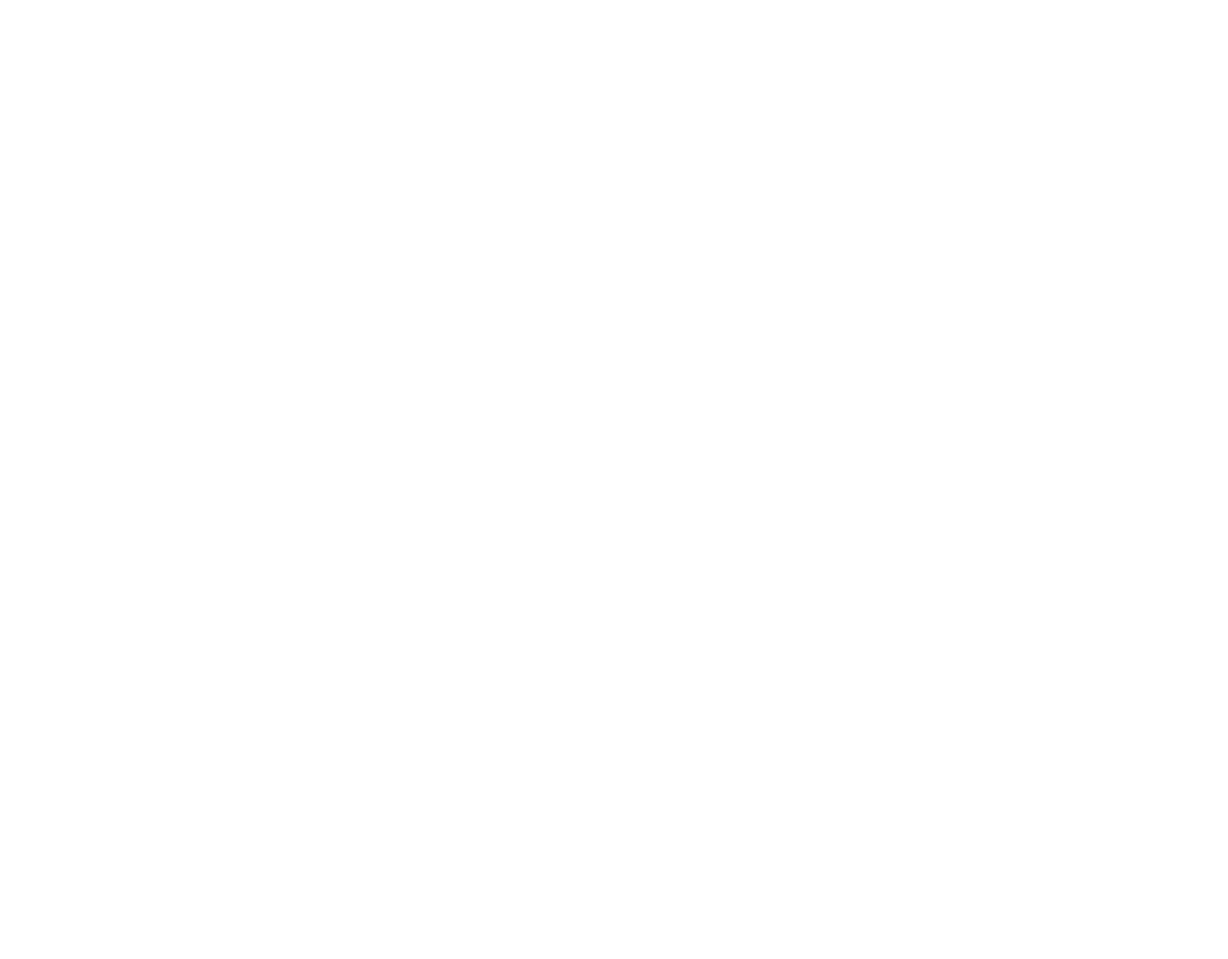
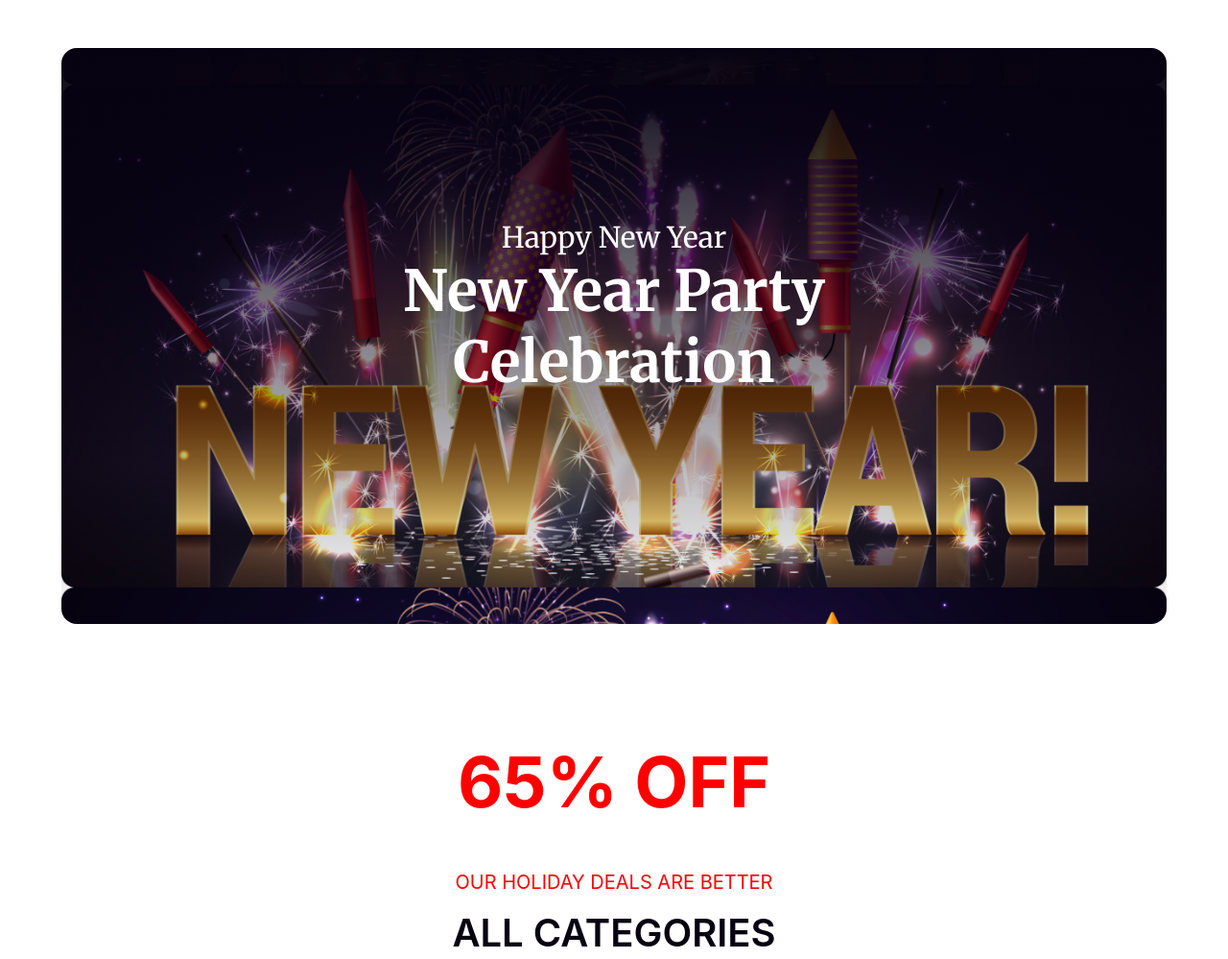
Before and after one commit to nusrat889/new-assiagment-1, a plain HTML site: page index.html in a window 1280 px wide. Shown: the top 999 px of the page at 96% size. Before the commit the page ends 800 px from the top, so only its background shows below. Drawn offline with Linux system fonts and the light colour scheme.

Commit message:
added header section

```diff
--- a/index.html
+++ b/index.html
@@ -4,8 +4,33 @@
     <meta charset="UTF-8">
     <meta name="viewport" content="width=device-width, initial-scale=1.0">
     <title>New Year New Mission</title>
+    <link rel="stylesheet" href="styles/style.css">
 </head>
 <body>
+    <header class="header">
+        <div class="first-section">
+            <div class="title">
+                <h3> Happy New Year </h3>
+                <h1>New Year Party Celebration</h1>
 
+            </div>
+        </div>
+        <section>
+        <div class="deal">
+            <h1> 65% OFF </h1>
+            <p>OUR HOLIDAY DEALS ARE BETTER</p>
+            <h3>ALL CATEGORIES </h3>
+               </div>
+               <div class="deal-img">
+            <img class="img" src="resources/New Year Photo.png" alt="">
+     </div>
+    </section>
+    </header>
+    <main>
+
+    </main>
+    <footer>
+
+    </footer>
 </body>
 </html>
--- a/styles/style.css
+++ b/styles/style.css
@@ -0,0 +1,74 @@
+@import url('https://fonts.googleapis.com/css2?family=Merriweather:wght@400;700&display=swap');
+
+*{
+    padding: 0;
+    margin: 0;
+
+}
+
+.header .first-section {
+    width: 90%;
+    max-width: 1320px;
+    margin: 0 auto;
+    background: 100%;
+    background-image: linear-gradient(180deg, #070211 0%, rgba(7, 2, 17, 0.00) 100%),url('../resources/Banner\ Image.png');
+    border-radius: 16px;
+    height: 600px;
+    background-size: 100%;
+    margin-top: 50px;
+    margin-bottom: 120px;
+}
+.header .first-section .title{
+    padding: 178px 0;
+}
+
+.header .first-section .title h3 {
+    color: #fff;
+    text-align: center;
+    font-family: 'Merriweather', serif;
+    font-size: 30px;
+    font-weight: 400;
+
+}
+.header .first-section .title h1{
+    color: white;
+   text-align: center;
+    font-family: 'Merriweather';
+    font-size: 59px;
+    font-weight: 745px;
+    width: 600px;
+    margin:0px auto ;
+
+}
+.deal{
+    font-family: 'inter';
+}
+.deal h1{
+    color: #F00;
+    text-align: center;
+    margin-top: 0px;
+    margin-bottom: 48px;
+    font-size: 73px;
+    font-weight: 580px;
+
+}
+.deal p{
+    color: #F00;
+    text-align: center;
+    font-size: 20px;
+    font-weight: 420;
+    margin-top: 0px;
+    margin-bottom: 16px;
+}
+.deal h3 {
+    color: #070211;
+text-align: center;
+font-size: 40px;
+font-weight: 580;
+
+}
+.deal-img{
+    width: 810px;
+    height: 500px;
+    margin: 47px auto 120px;
+}
```
